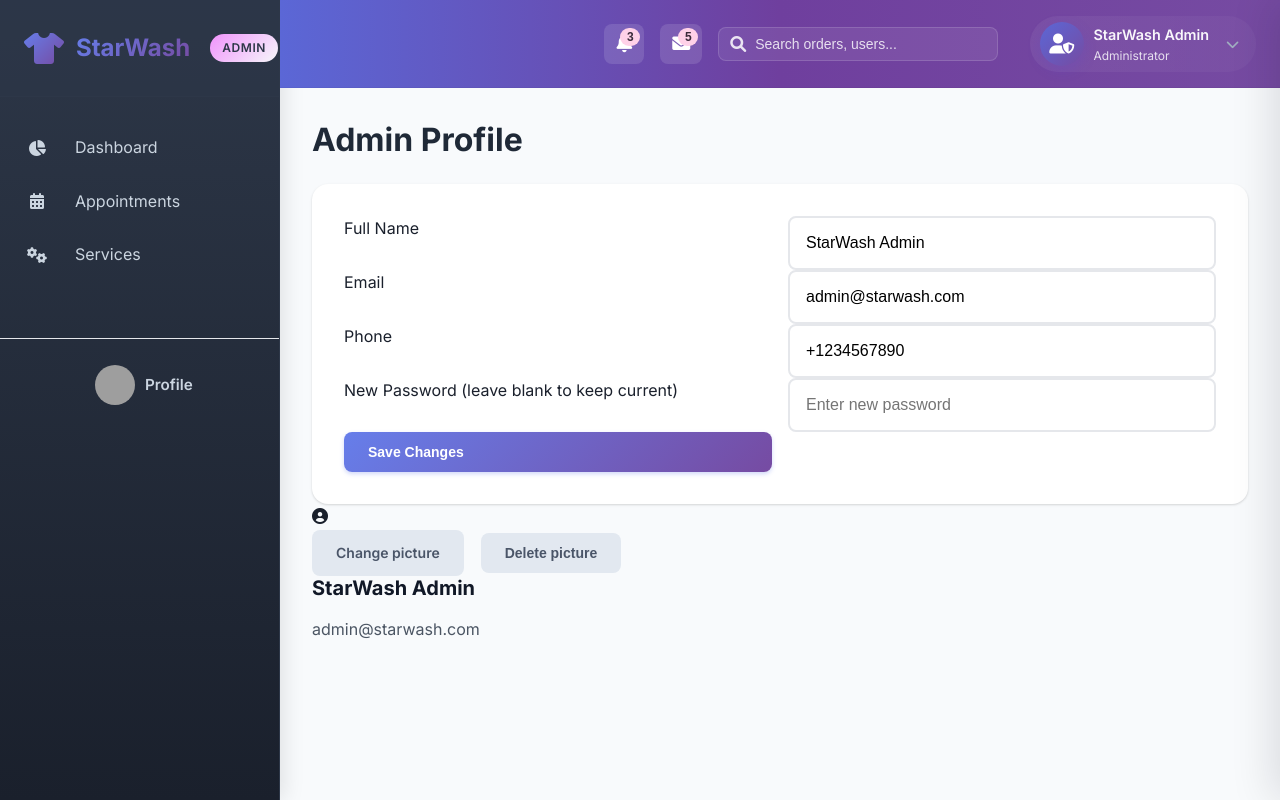
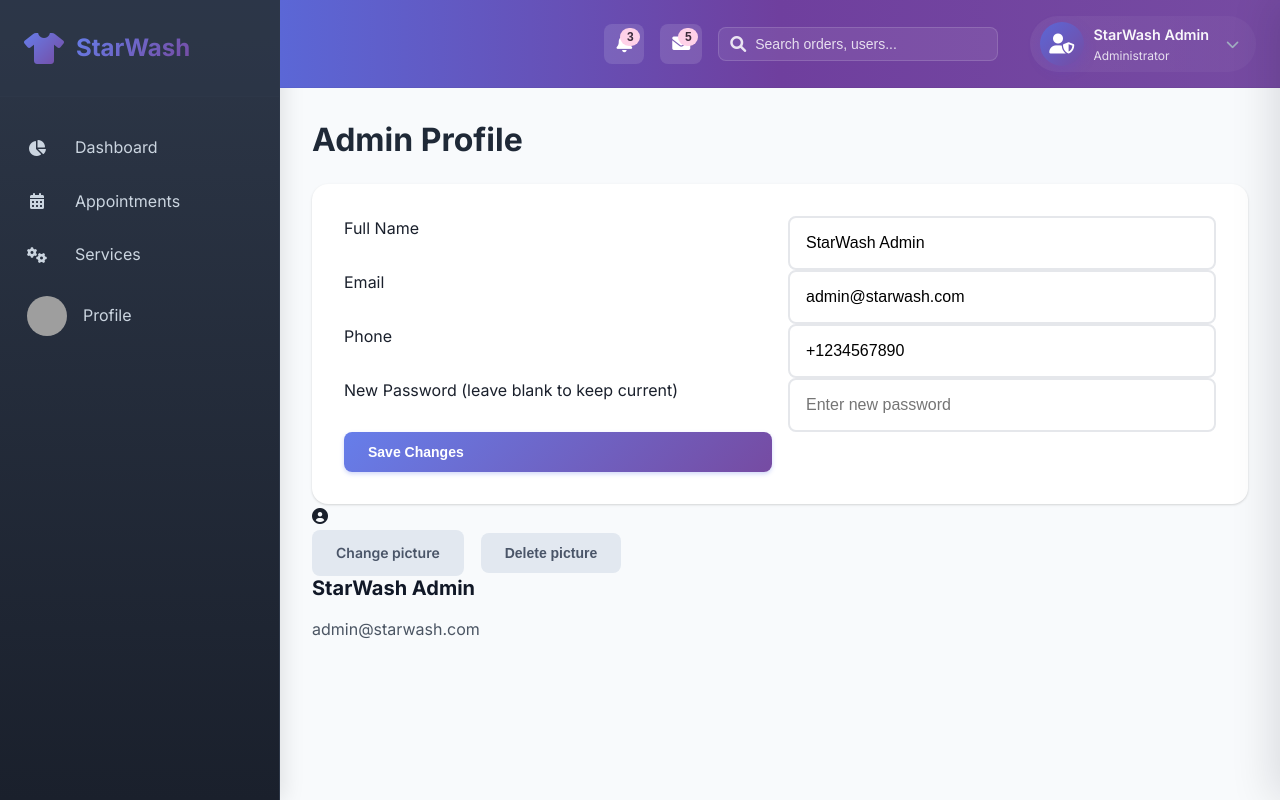
Before and after one commit to LeeDev428/starwash_laundry-website, a PHP site: page /admin/pages/profile.php in a window 1280 px wide. Run offline with PHP 8.4, Linux system fonts and the light colour scheme; a user stored in the database is signed in; data comes from the database, SQL or seed files in the repository; grey boxes are pictures that could not be loaded.

Commit message:
Update sidebar.php

```diff
--- a/admin/components/sidebar.php
+++ b/admin/components/sidebar.php
@@ -7,7 +7,6 @@ function renderAdminSidebar($currentPage = '') {
             <div class="logo">
                 <i class="fas fa-tshirt"></i>
                 <h2>StarWash</h2>
-                <span class="admin-badge">ADMIN</span>
             </div>
         </div>
 
@@ -28,24 +27,20 @@ function renderAdminSidebar($currentPage = '') {
                     <i class="fas fa-cogs" aria-hidden="true"></i>
                     <span>Services</span>
                 </a>
+                <!-- Profile moved here under Services to remove divider and place it directly in the main nav -->
 
-                <!-- Profile moved to a bottom circular button for icon-only sidebar -->
-            </div>
-        </nav>
-
-        <!-- Bottom profile button: use same nav-item design as other sidebar links; preserve avatar logic -->
-        <div class="sidebar-footer">
-            <a href="../pages/profile.php" class="nav-item show-label sidebar-profile-btn <?php echo $currentPage === 'profile' ? 'active' : ''; ?>" aria-label="Profile" title="Profile">
-                <span class="sidebar-profile-icon">
+                <a href="../pages/profile.php" class="nav-item show-label <?php echo $currentPage === 'profile' ? 'active' : ''; ?>" aria-label="Profile">
                     <?php if (!empty($_SESSION['avatar'])): ?>
                         <img src="<?php echo htmlspecialchars($_SESSION['avatar']); ?>" alt="Profile avatar" class="sidebar-profile-avatar">
                     <?php else: ?>
                         <i class="fas fa-user" aria-hidden="true"></i>
                     <?php endif; ?>
-                </span>
-                <span class="sidebar-profile-label">Profile</span>
-            </a>
-        </div>
+                    <span>Profile</span>
+                </a>
+            </div>
+        </nav>
+
+        <!-- footer removed; Profile link moved into main nav -->
     </aside>
 <?php
 }
```
